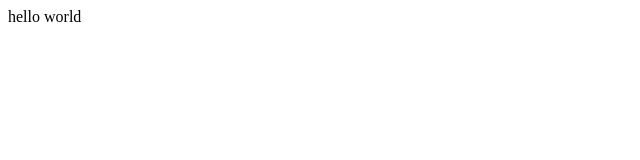
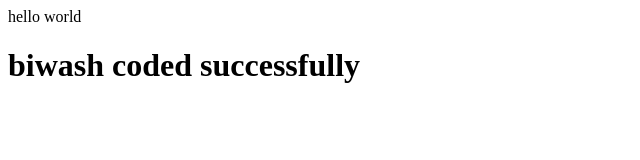
Before and after one commit to Tilakbhattaraee/teambiwash, a plain HTML site: page index.html in a window 1280 px wide. Shown: the whole page, without its empty margins (0-640 px from the left). Drawn offline with Linux system fonts and the light colour scheme.

Commit message:
just chill

```diff
--- a/index.html
+++ b/index.html
@@ -1 +1,2 @@
 <p>hello world</p>
+<h1>biwash coded successfully</h1>
```
